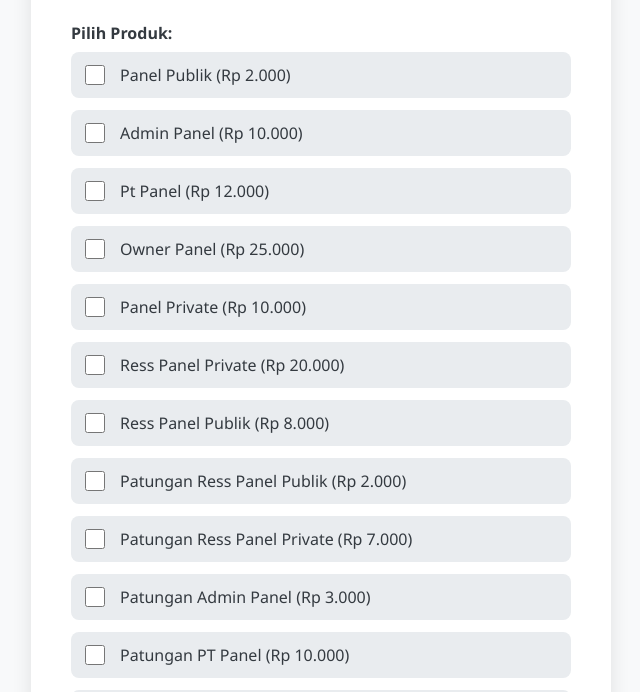
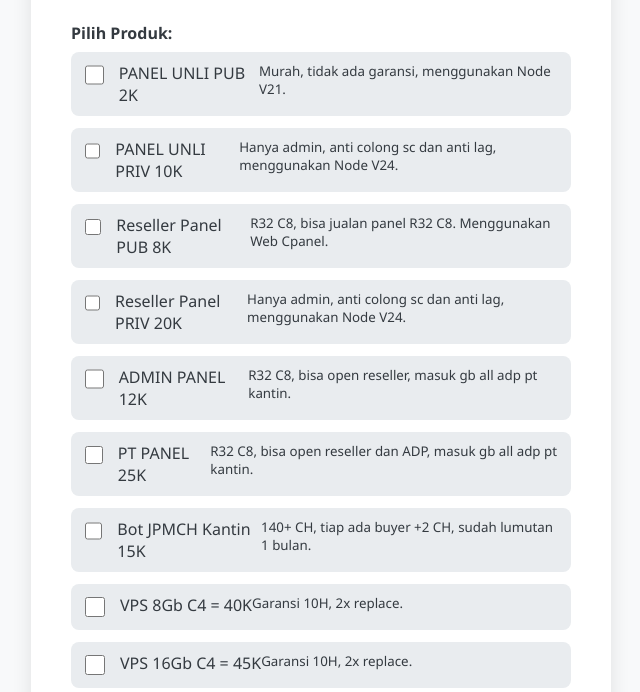
Before and after one commit to Pahmat880/kantinorder, a website: page form.html in a window 1280 px wide. Shown: the part 106-798 px from the top of the page, without its empty margins (319-959 px from the left). Drawn offline with Linux system fonts and the light colour scheme.

Commit message:
Update form.html

```diff
--- a/form.html
+++ b/form.html
@@ -49,7 +49,7 @@
             font-weight: normal;
             margin-bottom: 12px;
             display: flex;
-            align-items: center;
+            align-items: flex-start;
             background-color: #e9ecef;
             padding: 10px;
             border-radius: 8px;
@@ -214,19 +214,15 @@
             <div class="form-group">
                 <label>Pilih Produk:</label>
                 <div class="product-list">
-                    <label><input type="checkbox" name="produk" value="Panel Publik" data-price="2000"> Panel Publik (Rp 2.000)</label>
-                    <label><input type="checkbox" name="produk" value="Admin Panel" data-price="10000"> Admin Panel (Rp 10.000)</label>
-                    <label><input type="checkbox" name="produk" value="Pt Panel" data-price="12000"> Pt Panel (Rp 12.000)</label>
-                    <label><input type="checkbox" name="produk" value="Owner Panel" data-price="25000"> Owner Panel (Rp 25.000)</label>
-                    <label><input type="checkbox" name="produk" value="Panel Private" data-price="10000"> Panel Private (Rp 10.000)</label>
-                    <label><input type="checkbox" name="produk" value="Ress Panel Private" data-price="20000"> Ress Panel Private (Rp 20.000)</label>
-                    <label><input type="checkbox" name="produk" value="Ress Panel Publik" data-price="8000"> Ress Panel Publik (Rp 8.000)</label>
-                    <label><input type="checkbox" name="produk" value="Patungan Ress Panel Publik" data-price="2000"> Patungan Ress Panel Publik (Rp 2.000)</label>
-                    <label><input type="checkbox" name="produk" value="Patungan Ress Panel Private" data-price="7000"> Patungan Ress Panel Private (Rp 7.000)</label>
-                    <label><input type="checkbox" name="produk" value="Patungan Admin Panel" data-price="3000"> Patungan Admin Panel (Rp 3.000)</label>
-                    <label><input type="checkbox" name="produk" value="Patungan PT Panel" data-price="10000"> Patungan PT Panel (Rp 10.000)</label>
-                    <label><input type="checkbox" name="produk" value="Patungan Owner Panel" data-price="12000"> Patungan Owner Panel (Rp 12.000)</label>
-                    <label><input type="checkbox" name="produk" value="Tangan Kanan Panel" data-price="15000"> Tangan Kanan Panel (Rp 15.000)</label>
+                    <label><input type="checkbox" name="produk" value="PANEL UNLI PUB" data-price="2000" onchange="updatePanelNameField()"> PANEL UNLI PUB 2K <br><small>Murah, tidak ada garansi, menggunakan Node V21.</small></label>
+                    <label><input type="checkbox" name="produk" value="PANEL UNLI PRIV" data-price="10000" onchange="updatePanelNameField()"> PANEL UNLI PRIV 10K <br><small>Hanya admin, anti colong sc dan anti lag, menggunakan Node V24.</small></label>
+                    <label><input type="checkbox" name="produk" value="Reseller Panel PUB" data-price="8000" onchange="updatePanelNameField()"> Reseller Panel PUB 8K <br><small>R32 C8, bisa jualan panel R32 C8. Menggunakan Web Cpanel.</small></label>
+                    <label><input type="checkbox" name="produk" value="Reseller Panel PRIV" data-price="20000" onchange="updatePanelNameField()"> Reseller Panel PRIV 20K <br><small>Hanya admin, anti colong sc dan anti lag, menggunakan Node V24.</small></small></label>
+                    <label><input type="checkbox" name="produk" value="ADMIN PANEL" data-price="12000" onchange="updatePanelNameField()"> ADMIN PANEL 12K <br><small>R32 C8, bisa open reseller, masuk gb all adp pt kantin.</small></label>
+                    <label><input type="checkbox" name="produk" value="PT PANEL" data-price="25000" onchange="updatePanelNameField()"> PT PANEL 25K <br><small>R32 C8, bisa open reseller dan ADP, masuk gb all adp pt kantin.</small></label>
+                    <label><input type="checkbox" name="produk" value="Bot JPMCH Kantin" data-price="15000" onchange="updatePanelNameField()"> Bot JPMCH Kantin 15K <br><small>140+ CH, tiap ada buyer +2 CH, sudah lumutan 1 bulan.</small></label>
+                    <label><input type="checkbox" name="produk" value="VPS 8Gb C4" data-price="40000" onchange="updatePanelNameField()"> VPS 8Gb C4 = 40K <br><small>Garansi 10H, 2x replace.</small></label>
+                    <label><input type="checkbox" name="produk" value="VPS 16Gb C4" data-price="45000" onchange="updatePanelNameField()"> VPS 16Gb C4 = 45K <br><small>Garansi 10H, 2x replace.</small></label>
                 </div>
             </div>
             <button type="button" onclick="addToCart()"><i class="fas fa-plus"></i> Tambahkan ke Keranjang</button>
@@ -344,6 +340,29 @@
     </div>
 
     <script>
+        const specialProducts = ["Reseller Panel PUB", "Bot JPMCH Kantin", "VPS 8Gb C4", "VPS 16Gb C4"];
+
+        function updatePanelNameField() {
+            const checkboxes = document.querySelectorAll('input[name="produk"]:checked');
+            const namaPanelLabel = document.querySelector('label[for="namaPanel"]');
+            const namaPanelInput = document.getElementById('namaPanel');
+            let isSpecialProductSelected = false;
+
+            checkboxes.forEach(cb => {
+                if (specialProducts.includes(cb.value)) {
+                    isSpecialProductSelected = true;
+                }
+            });
+
+            if (isSpecialProductSelected) {
+                namaPanelLabel.innerHTML = '<i class="fas fa-sticky-note"></i> Catatan:';
+                namaPanelInput.placeholder = 'Masukkan catatan Anda di sini';
+            } else {
+                namaPanelLabel.innerHTML = '<i class="fas fa-user-circle"></i> Nama Panel:';
+                namaPanelInput.placeholder = 'Masukkan nama panel Anda';
+            }
+        }
+
         let keranjang = [];
 
         function copyToClipboard(text) {
@@ -471,7 +490,7 @@ Terima kasih atas pesanannya.`;
         });
 
         document.getElementById('send-order-btn').addEventListener('click', () => {
-            const nomorWhatsApp = '6282135236285'; // Nomor admin
+            const nomorWhatsApp = '6282135236285';
             const pesan = document.getElementById('whatsapp-message-box').innerText;
             const whatsappLink = `https://api.whatsapp.com/send?phone=${nomorWhatsApp}&text=${encodeURIComponent(pesan)}`;
             window.open(whatsappLink, '_blank');
```
